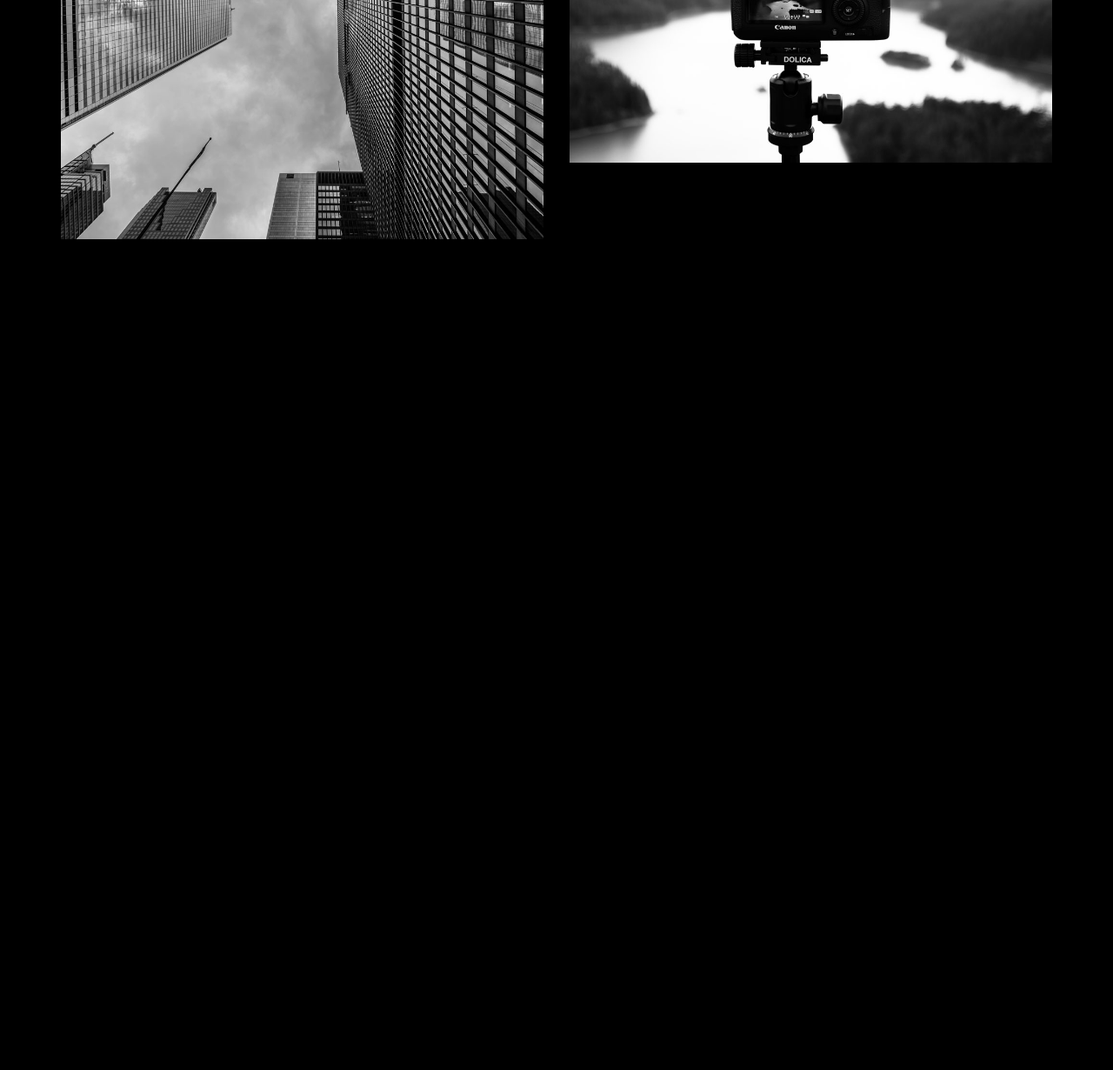
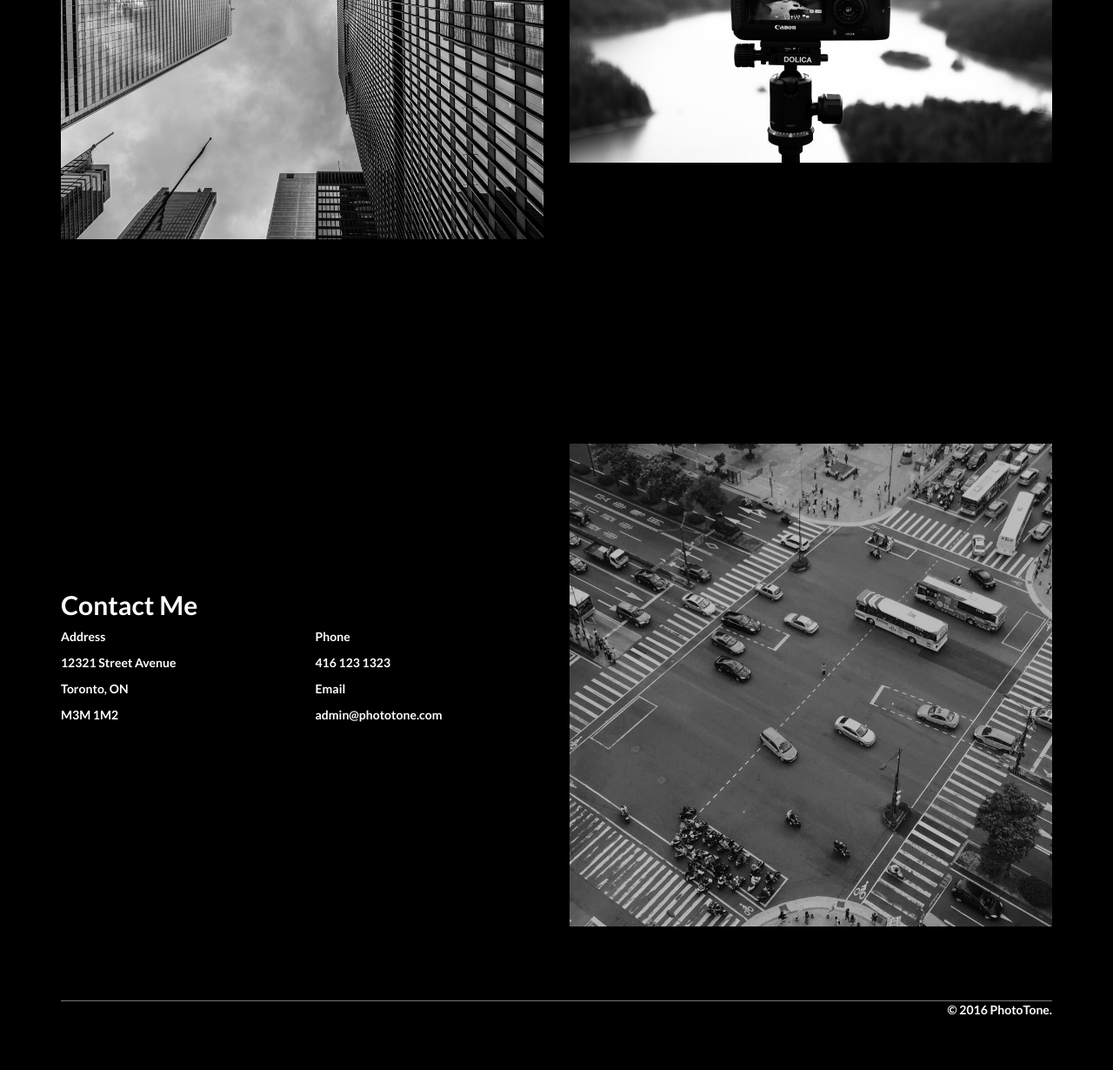
Before and after one commit to tnyxn/assignment2, a plain HTML site: page index.html in a window 1280 px wide. Shown: the part 3563-4793 px from the top of the page at 87% size. Before the commit the page ends 3863 px from the top, so only its background shows below. Drawn offline with nearby package versions, Linux system fonts and the light colour scheme.

Commit message:
contact-section

```diff
--- a/css/stylesheet.less
+++ b/css/stylesheet.less
@@ -87,4 +87,31 @@ body {
 		}
 	}
 
+	section#contact-page {
+		height: 100vh;
+		margin-top: @margin;
+		position: relative;
+		section#contact-info {
+			height: 100%;
+			.vertical-align;
+		}
+
+		section#map-pic {
+			position: absolute;
+			top: 20%;
+			right: 0;
+		}
+	}
+
+	footer {
+		height: 10vh;
+		&::before {
+			content: '';
+			width: 100%;
+			height: 1px;
+			background: #777;
+			display: block;
+		}
+	}
+
 }
--- a/index.html
+++ b/index.html
@@ -104,6 +104,44 @@
 				</section>
 			</div>
 		</div>
+		<div class="container">
+			<div class="row">
+				<section id="contact-page">
+					<section class="col-sm-6" id="contact-info">
+						<div class="inner">
+							<h2>Contact Me</h2>
+							<div class="row">
+								<div class="col-sm-6">
+									<p><span class="bold">Address</span></p>
+									<p>12321 Street Avenue</p>
+									<p>Toronto, ON</p>
+									<p>M3M 1M2</p>
+								</div>
+								<div class="col-sm-6">
+									<p><span class="bold">Phone</span></p>
+									<p>416 123 1323</p>
+									<p><span class="bold">Email</span></p>
+									<p>admin@phototone.com</p>
+								</div>
+							</div>
+						</div>
+
+					</section>
+					<section class="col-sm-6 hidden-xs" id="map-pic">
+						<figure>
+							<img src="images/street.jpg" alt="" class="img-responsive">
+						</figure>
+					</section>
+				</section>
+			</div>
+			<div class="row">
+				<footer class="col-sm-12">
+					<div id="footer-info" class="pull-right">
+						<span>&copy; 2016 PhotoTone.</span>
+					</div>
+				</footer>
+			</div>
+		</div>
 	</main>
 </body>
 </html>
```
Also changed, not shown: css/stylesheet.css.
